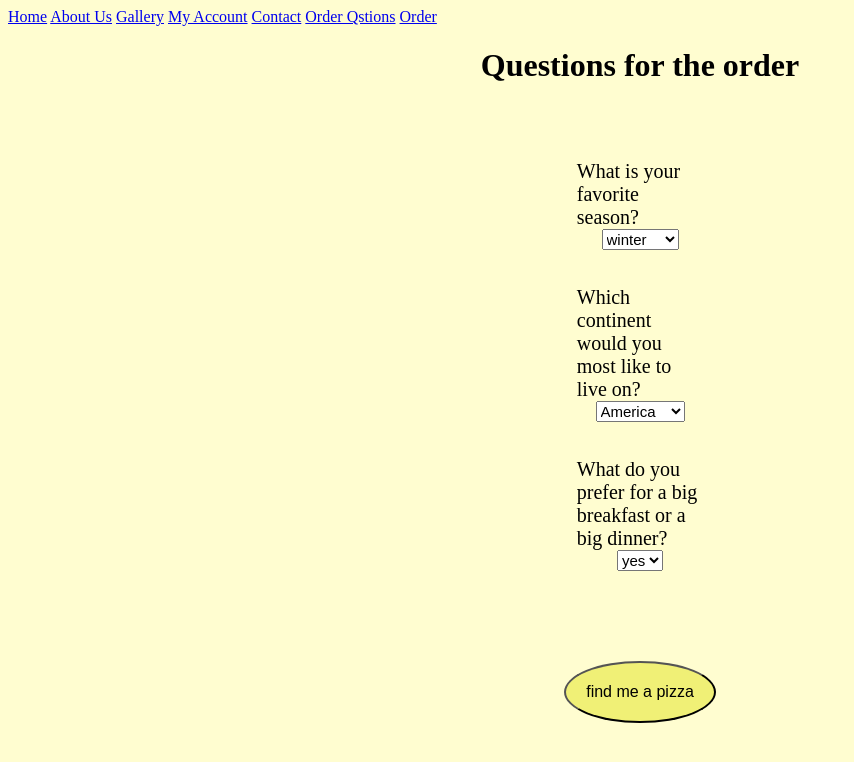
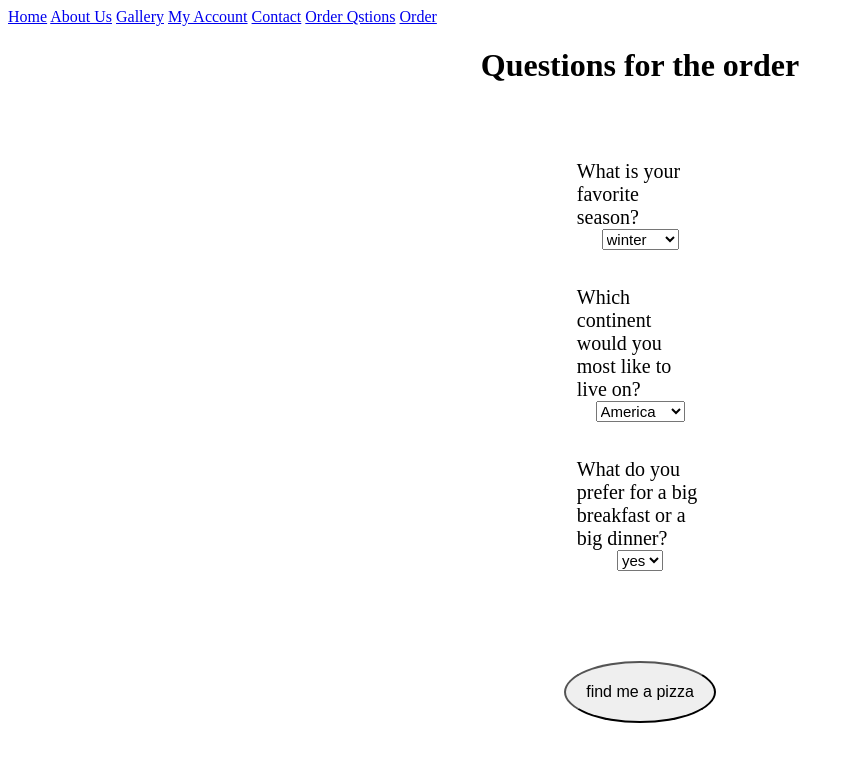
Before and after one commit to orzeharia/team3, a Python web app: template templates/Order_qestions.html in a window 1280 px wide. Shown: the top 762 px of the page, without its empty margins (0-854 px from the left). Run offline with Jinja, Linux system fonts and the light colour scheme; the template is opened without the code that fills it, so the values that code supplies are empty.

Commit message:
no background

```diff
--- a/static/pizzaCSS.css
+++ b/static/pizzaCSS.css
@@ -121,9 +121,6 @@ input {
 
 
 /* -------- Questions for order -------- */
-body{
-    background-color: #FFFDD0;
-}
 
 #questionOrder{
     text-align: center;
@@ -139,7 +136,6 @@ body{
 
 
 #go_order{
-    background-color:rgb(240, 240, 118);
     font-size: 16px;
     cursor: pointer;
     border-radius: 50%;
```
